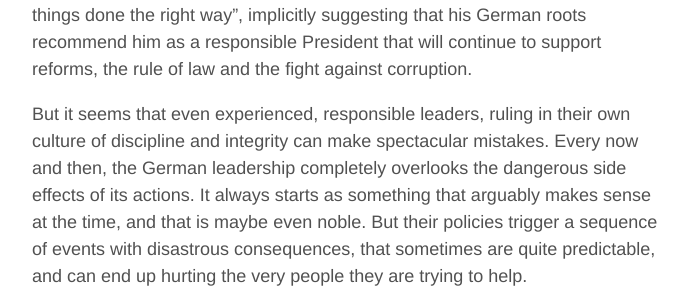
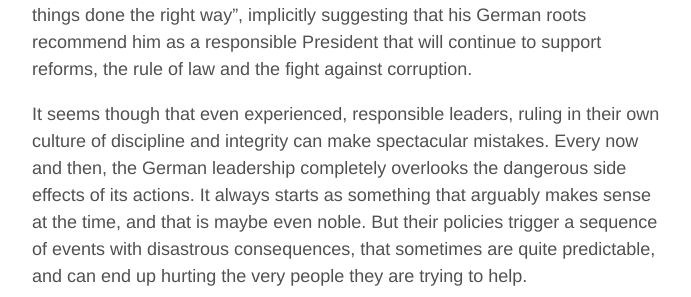
Before and after one commit to aoghina/aoghina.github.io, a Jekyll site: the page built from _posts/2016-04-02-the-german-blunders.md, in a window 1280 px wide and 900 px high, scrolled down 1995 px. Shown: the part 156-453 px from the top of the window, without its empty margins (293-984 px from the left). Built offline with Jekyll 4.4.1, drawn with Linux system fonts in a browser that asks for light colours; comment, search, counter and statistics services are not loaded; some of the changed text lies outside the part shown.

Commit message:
Upadate blunders

```diff
--- a/_posts/2016-04-02-the-german-blunders.md
+++ b/_posts/2016-04-02-the-german-blunders.md
@@ -11,7 +11,7 @@
 
 While a state policy of promoting global jihad would seem crazy today, the Germans did it during the First World War, when the circumstances were different. But what ignited that war in the first place and why did it become global? While the assassination of Archduke Franz Ferdinand of Austria in Sarajevo escalated tensions between Austria-Hungary and Serbia, the war didn't start immediately. Many were against a military conflict and Emperor Franz Joseph didn't want to rush to war without the support of Germany. Intense diplomatic maneuvering lasted for about a month, but when the Austrian-Hungarian Foreign Minister finally met the German Emperor Wilhelm II, he was reassured that Germany will support any military offensive, that "there was no need to wait patiently before taking action" and "Russia was not at all ready for war". [^3] The Kaiser's blank check led Austria-Hungary to effectively declare war against Serbia and predictably triggered the chain of alliances that drew dozens of countries, including all the world's great powers, into what became the biggest conflict humans experienced by that time.
 
-But sponsoring a global jihad was not the only creative strategy employed by the Germans during that war. Secretary of State Arthur Zimmermann came up with the idea of inviting Mexico to join the war and attack the neutral United States, promising money and help in conquering Texas, New Mexico and Arizona [^4]. When his telegram was intercepted, it pushed reluctant President Wilson to finally go to congress asking for a declaration of war. Once in, the United States played a crucial role in the final offensive of the Allied forces against the Germans.
+Sponsoring a global jihad was not the only creative strategy employed by the Germans during that war. Secretary of State Arthur Zimmermann came up with the idea of inviting Mexico to join the war and attack the neutral United States, promising money and help in conquering Texas, New Mexico and Arizona [^4]. When his telegram was intercepted, it pushed reluctant President Wilson to finally go to congress asking for a declaration of war. Once in, the United States played a crucial role in the final offensive of the Allied forces against the Germans.
 
 After the telegram blunder, Zimmermann resigned and was succeeded by Richard von Kühlmann. The new Secretary of State came up with his own great idea: Kühlmann sent Lenin, a Marxist fanatic exiled in Switzerland, in a sealed railway car to Moscow, to weaken Russia by starting the Bolshevik Revolution [^5]. The German government also sent "more than 50 million deutsche marks in gold" from 1917 to 1918 to help the Bolsheviks establish and hold power. [^6] This sparked the Red Holocaust, during which tens of millions were killed in the Soviet Union alone. The monstrous communist regimes spread like plague and killed more people than any other regime type, being responsible for a staggering 100 million victims [^7].
 
@@ -21,7 +21,7 @@
 
 My own country, Romania, suffered from both nazism and communism. And yet most Romanians, including me, hold Germany in high regard. We admire the proverbial work ethic and the perceived discipline and integrity of Germans, and take their country as a model. Before communism, we had German kings that we invited to rule us, and Romania did mostly well during their time. More recently, in 2014, we elected Klaus Iohannis, a German, as our first President to come from an ethnic minority. His campaign was built on the idea of "getting things done the right way", implicitly suggesting that his German roots recommend him as a responsible President that will continue to support reforms, the rule of law and the fight against corruption.
 
-But it seems that even experienced, responsible leaders, ruling in their own culture of discipline and integrity can make spectacular mistakes. Every now and then, the German leadership completely overlooks the dangerous side effects of its actions. It always starts as something that arguably makes sense at the time, and that is maybe even noble. But their policies trigger a sequence of events with disastrous consequences, that sometimes are quite predictable, and can end up hurting the very people they are trying to help.
+It seems though that even experienced, responsible leaders, ruling in their own culture of discipline and integrity can make spectacular mistakes. Every now and then, the German leadership completely overlooks the dangerous side effects of its actions. It always starts as something that arguably makes sense at the time, and that is maybe even noble. But their policies trigger a sequence of events with disastrous consequences, that sometimes are quite predictable, and can end up hurting the very people they are trying to help.
 
 [^1]: [Niedermayer–Hentig Expedition](https://en.wikipedia.org/wiki/Niedermayer%E2%80%93Hentig_Expedition)
 [^2]: [The Half Moon Camp](https://en.wikipedia.org/wiki/Halbmondlager)
```
